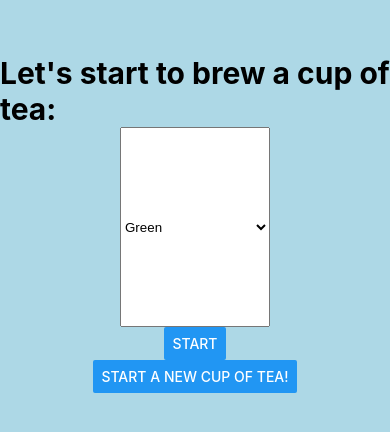
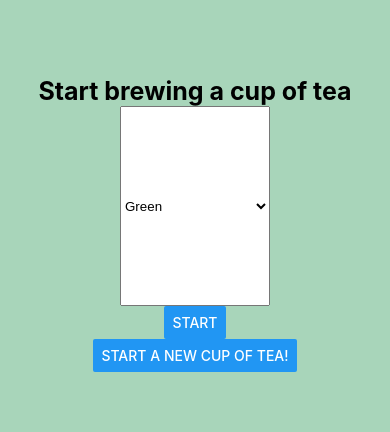
Before and after one commit to vtsen/Teapot, a React Native app: screen / in a window 390 px wide. Shown: the part 198-630 px from the top of the page. Built offline with nearby package versions, Linux system fonts and the light colour scheme.

Commit message:
enhance alert

```diff
--- a/App.js
+++ b/App.js
@@ -1,5 +1,5 @@
 import React, { useState, useEffect } from 'react';
-import { View, Text, Button, StyleSheet } from 'react-native';
+import { View, Text, Button, StyleSheet, Alert } from 'react-native';
 import { Picker } from '@react-native-picker/picker';
 
 export default function App() {
@@ -31,7 +31,19 @@ export default function App() {
       }, 1000);
     } else if (time === 0) {
       setHasStarted(false);
-      alert("Time's up! Next cup of tea! :)");
+      Alert.alert(
+        "Teapot Hint",
+        "Bravo! Enjoy your cup of tea!",
+        [
+          { text: "OK", onPress: () =>
+            {
+              console.log("OK Pressed");
+              setHasStarted(false);
+              //TODO: set stage to next step
+            }
+          }
+        ]
+      );
     }
     return () => clearInterval(timer);
   }, [hasStarted, time]);
@@ -48,10 +60,10 @@ export default function App() {
   };
 
   return (
-    <View style={styles.container}>
+    <View style={[styles.container, { backgroundColor: teaColor }]}>
       {!hasStarted ? (
         <>
-          <Text style={styles.label}>Let's start to brew a cup of tea:</Text>
+          <Text style={styles.label}>Start brewing a cup of tea</Text>
           <View style={styles.pickerContainer}>
             <Picker
               selectedValue={teaType}
@@ -62,7 +74,6 @@ export default function App() {
                 <Picker.Item key={tea} label={tea} value={tea} />
               ))}
             </Picker>
-            <View style={[styles.colorBox, { backgroundColor: teaColor }]} />
           </View>
         </>
       ) : (
@@ -74,9 +85,7 @@ export default function App() {
         </>
       )}
 
-      <Button title={
-          hasStarted ? "Back" : "Start"
-        }
+      <Button title={hasStarted ? "Back" : "Start"}
         onPress={
           hasStarted
           ? () => {setHasStarted(false);}
@@ -99,7 +108,7 @@ const styles = StyleSheet.create({
     backgroundColor: 'lightblue',
   },
   label: {
-    fontSize: 30,
+    fontSize: 25,
     fontWeight: 'bold',
     color: '#000',
   },
```
